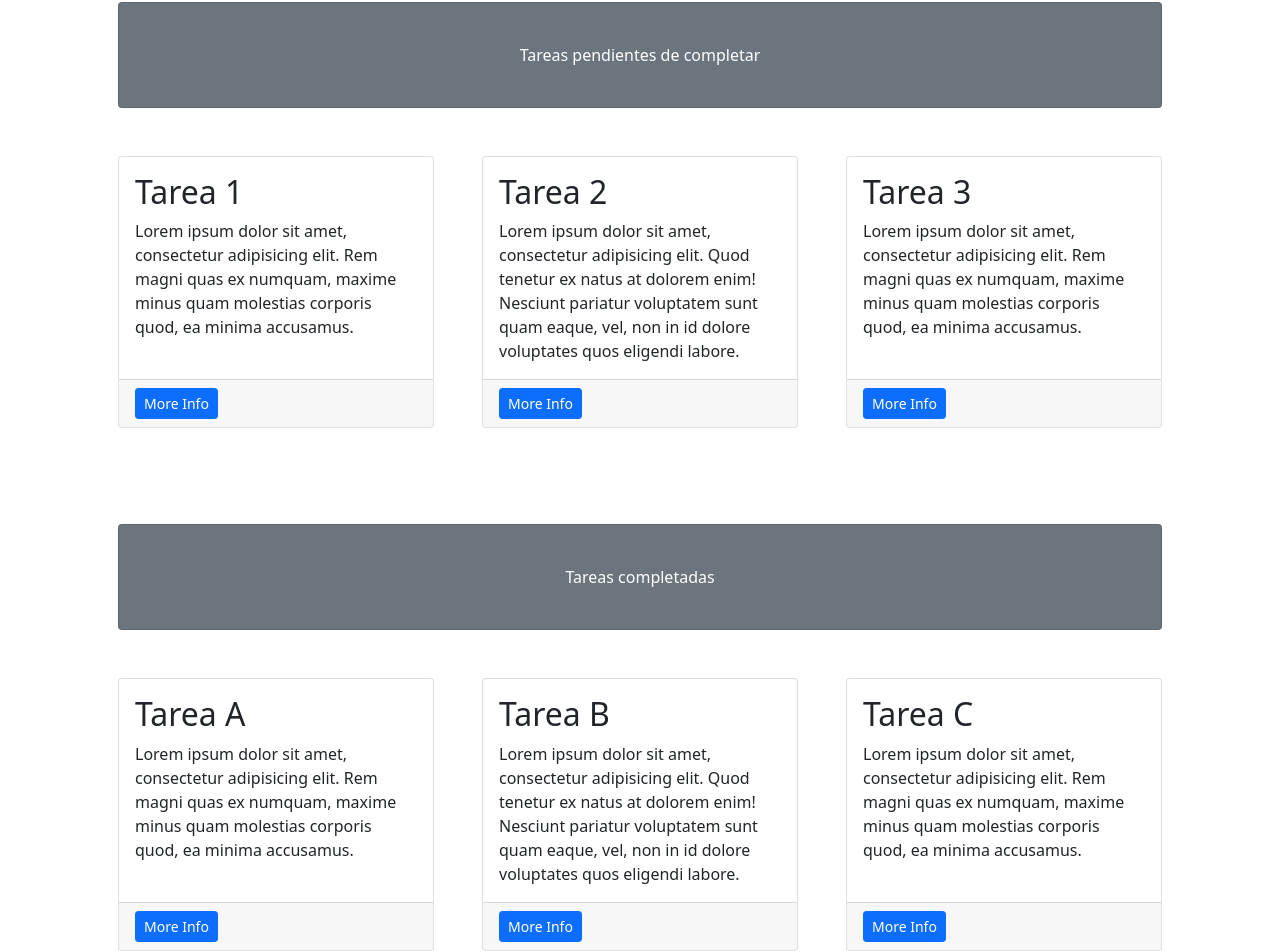
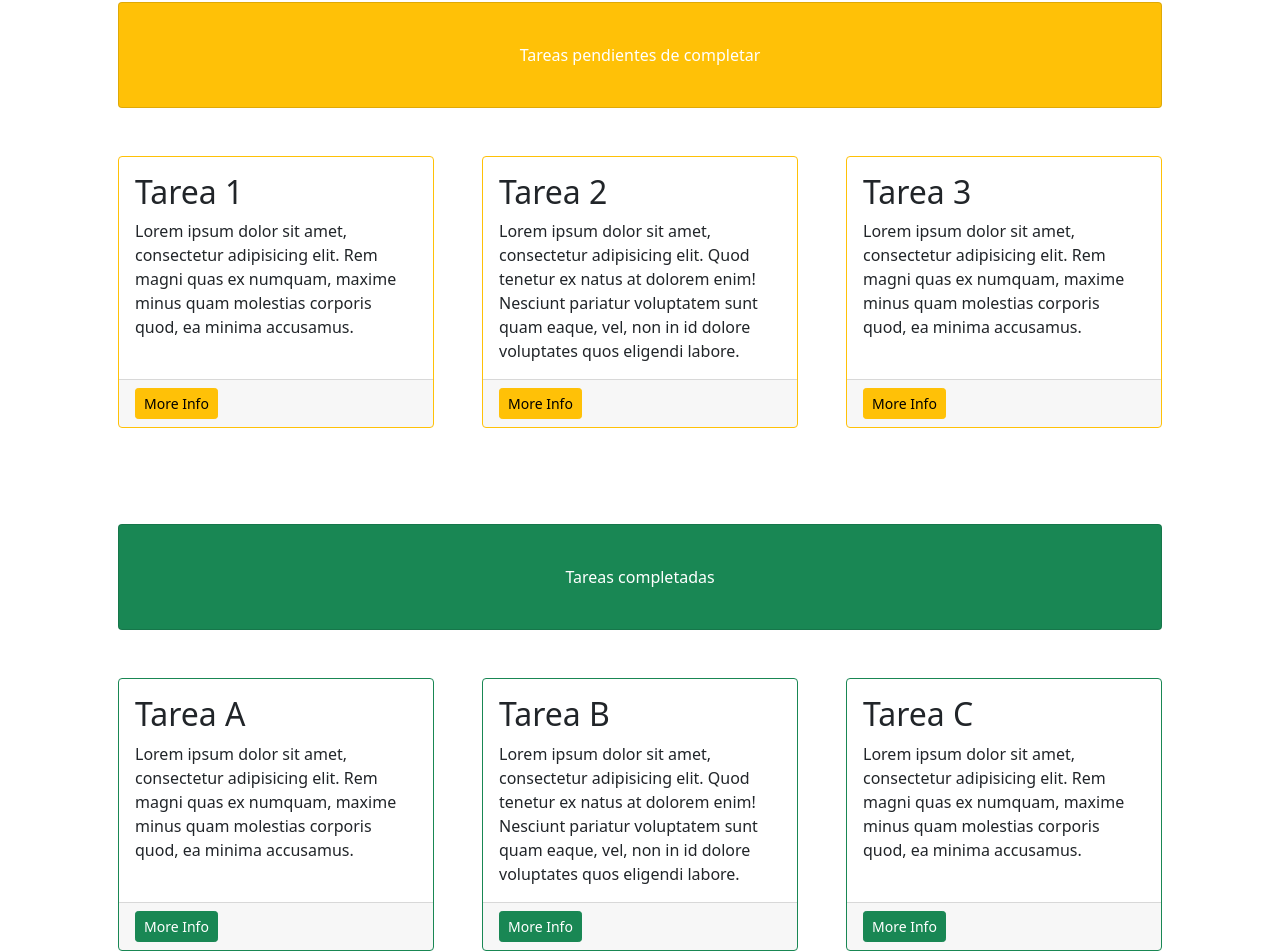
Before and after one commit to mZubeldia/easy-delivery, a React (Create React App) app in the folder easy-delivery-bootstrap/: page / in a window 1280 px wide. Shown: the part 412-1364 px from the top of the page. Built offline with nearby package versions, Linux system fonts and the light colour scheme.

Commit message:
add colors to different sections in landing page

```diff
--- a/easy-delivery-bootstrap/src/App.js
+++ b/easy-delivery-bootstrap/src/App.js
@@ -68,14 +68,14 @@ function App() {
               standard Bootstrap core components. Feel free to use this template
               for any project you want!
             </p>
-            <a className="btn btn-primary" href="#!">
+            <a className="btn btn-secondary" href="#!">
               Call to Action!
             </a>
           </div>
         </section>
 
         <section className="pending-section">
-          <div className="card text-white bg-secondary my-5 py-4 text-center">
+          <div className="card text-white bg-warning  my-5 py-4 text-center">
             <div className="card-body">
               <p className="text-white m-0">Tareas pendientes de completar</p>
             </div>
@@ -83,7 +83,7 @@ function App() {
 
           <div className="row gx-4 gx-lg-5">
             <div className="col-md-4 mb-5">
-              <div className="card h-100">
+              <div className="card h-100 border-warning">
                 <div className="card-body">
                   <h2 className="card-title">Tarea 1</h2>
                   <p className="card-text">
@@ -93,14 +93,14 @@ function App() {
                   </p>
                 </div>
                 <div className="card-footer">
-                  <a className="btn btn-primary btn-sm" href="#!">
+                  <a className="btn btn-warning btn-sm" href="#!">
                     More Info
                   </a>
                 </div>
               </div>
             </div>
             <div className="col-md-4 mb-5">
-              <div className="card h-100">
+              <div className="card h-100 border-warning">
                 <div className="card-body">
                   <h2 className="card-title">Tarea 2</h2>
                   <p className="card-text">
@@ -111,14 +111,14 @@ function App() {
                   </p>
                 </div>
                 <div className="card-footer">
-                  <a className="btn btn-primary btn-sm" href="#!">
+                  <a className="btn btn-warning btn-sm" href="#!">
                     More Info
                   </a>
                 </div>
               </div>
             </div>
             <div className="col-md-4 mb-5">
-              <div className="card h-100">
+              <div className="card h-100 border-warning">
                 <div className="card-body">
                   <h2 className="card-title">Tarea 3</h2>
                   <p className="card-text">
@@ -128,7 +128,7 @@ function App() {
                   </p>
                 </div>
                 <div className="card-footer">
-                  <a className="btn btn-primary btn-sm" href="#!">
+                  <a className="btn btn-warning btn-sm" href="#!">
                     More Info
                   </a>
                 </div>
@@ -138,14 +138,14 @@ function App() {
         </section>
 
         <section className="done-section">
-          <div className="card text-white bg-secondary my-5 py-4 text-center">
+          <div className="card text-white bg-success my-5 py-4 text-center">
             <div className="card-body">
               <p className="text-white m-0">Tareas completadas</p>
             </div>
           </div>
           <div className="row gx-4 gx-lg-5">
             <div className="col-md-4 mb-5">
-              <div className="card h-100">
+              <div className="card h-100 border-success">
                 <div className="card-body">
                   <h2 className="card-title">Tarea A</h2>
                   <p className="card-text">
@@ -155,14 +155,14 @@ function App() {
                   </p>
                 </div>
                 <div className="card-footer">
-                  <a className="btn btn-primary btn-sm" href="#!">
+                  <a className="btn btn-success btn-sm" href="#!">
                     More Info
                   </a>
                 </div>
               </div>
             </div>
             <div className="col-md-4 mb-5">
-              <div className="card h-100">
+              <div className="card h-100 border-success">
                 <div className="card-body">
                   <h2 className="card-title">Tarea B</h2>
                   <p className="card-text">
@@ -173,14 +173,14 @@ function App() {
                   </p>
                 </div>
                 <div className="card-footer">
-                  <a className="btn btn-primary btn-sm" href="#!">
+                  <a className="btn btn-success btn-sm" href="#!">
                     More Info
                   </a>
                 </div>
               </div>
             </div>
             <div className="col-md-4 mb-5">
-              <div className="card h-100">
+              <div className="card h-100 border-success">
                 <div className="card-body">
                   <h2 className="card-title">Tarea C</h2>
                   <p className="card-text">
@@ -190,7 +190,7 @@ function App() {
                   </p>
                 </div>
                 <div className="card-footer">
-                  <a className="btn btn-primary btn-sm" href="#!">
+                  <a className="btn btn-success btn-sm" href="#!">
                     More Info
                   </a>
                 </div>
```
